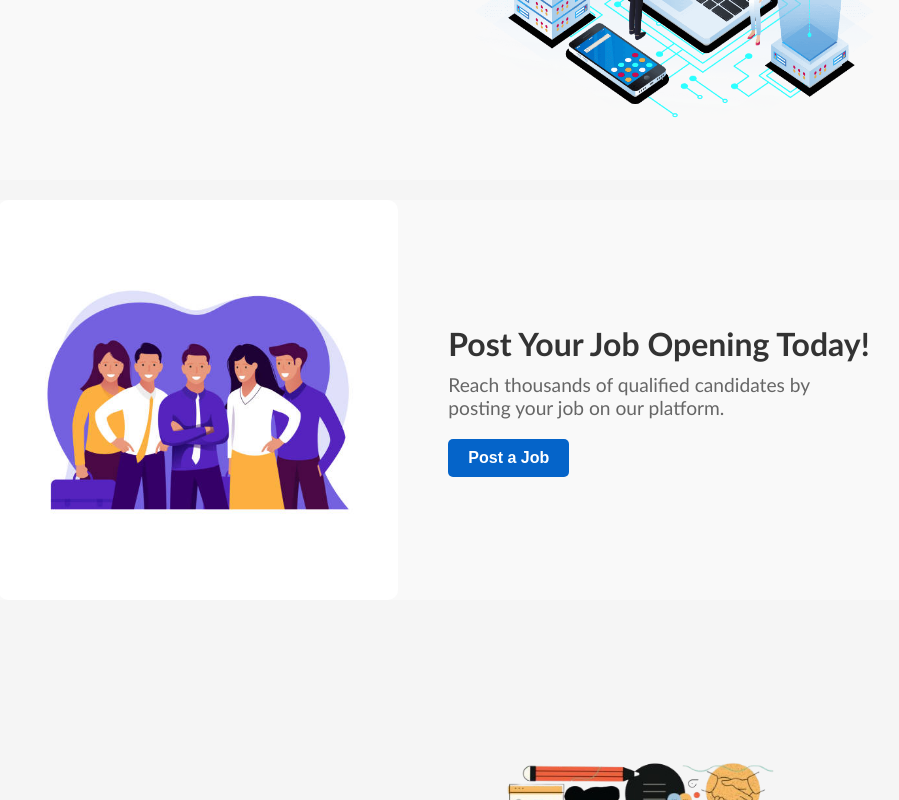
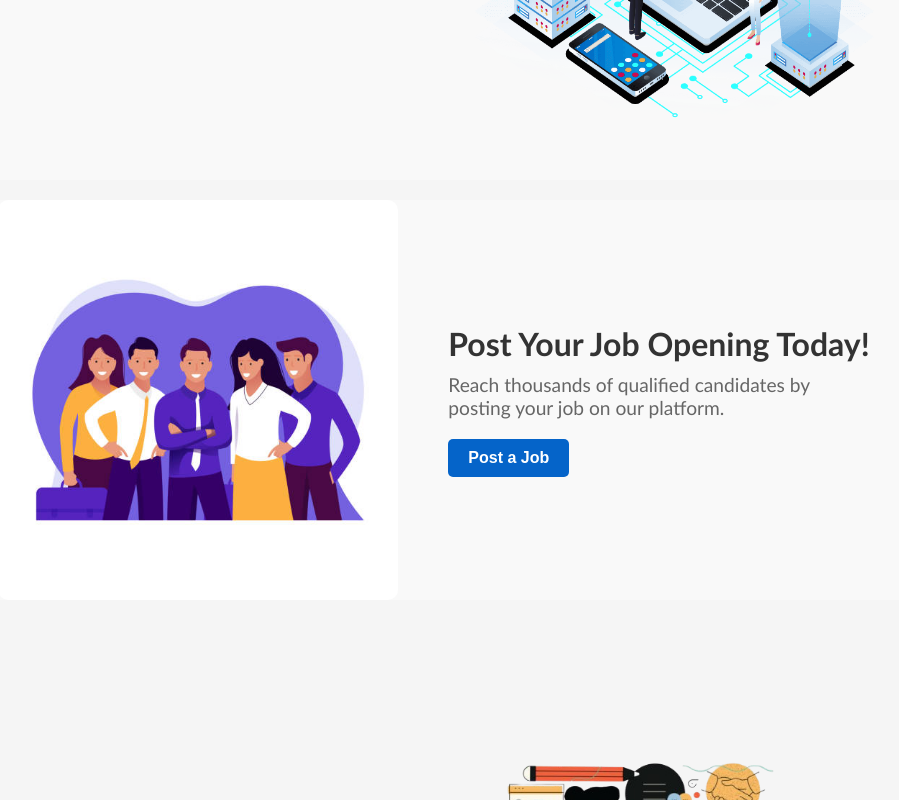
Before and after one commit to Yashgabani845/hiring-portal, a React (Create React App) app in the folder hiring-portal/: page / in a window 1280 px wide. In both pictures the pointer is over the picture 404 px from the left and 1077 px from the top of the page. Shown: the part 677-1477 px from the top of the page, without its empty margins (206-1105 px from the left). Built offline with nearby package versions, Linux system fonts and the light colour scheme.

Commit message:
Added sticky position to navbar

```diff
--- a/hiring-portal/src/CSS/postview.css
+++ b/hiring-portal/src/CSS/postview.css
@@ -26,6 +26,11 @@
 .post-img img {
   width: 100%;
   height: 100%;
+}
+
+.post-img img:hover {
+  transform: scale(1.1);
+  box-shadow: 0px 2px 10px rgba(0, 0, 0, 0.3);
 }
 
 .ptext-part {
```
